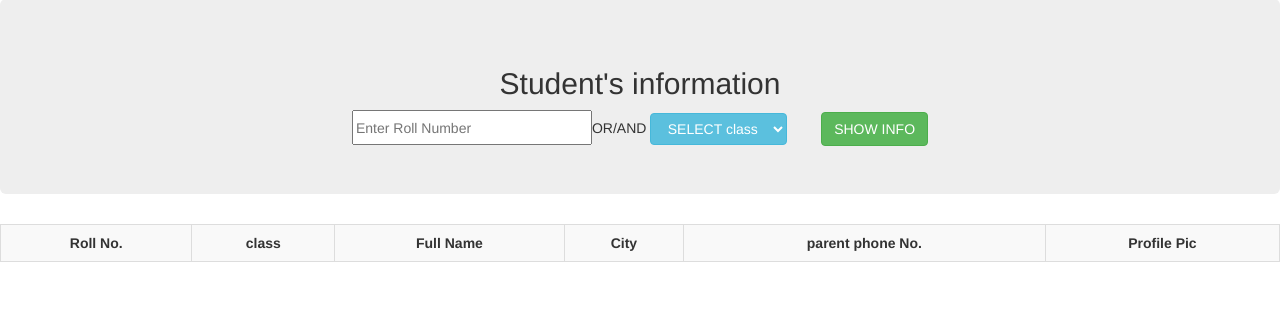
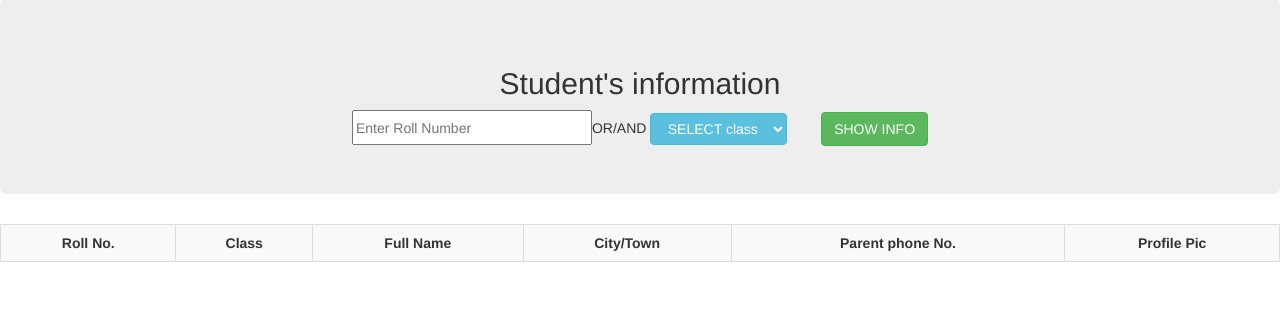
Before and after one commit to ODORA0/StudentManagement, a PHP site: page / in a window 1280 px wide. Shown: the part 193-518 px from the top of the page. Run offline with PHP 8.4, Linux system fonts and the light colour scheme; lists and menus that the app fills with data are empty; some libraries are stand-ins or nearby versions.

Commit message:
Minor changes

```diff
--- a/SMS/index.php
+++ b/SMS/index.php
@@ -42,10 +42,10 @@
 <table class="table table-striped table-bordered table-responsive text-center">
     <tr >
         <th class="text-center">Roll No.</th>
-        <th class="text-center">class</th>
+        <th class="text-center">Class</th>
         <th class="text-center">Full Name</th>
-        <th class="text-center">City</th>
-        <th class="text-center">parent phone No.</th>
+        <th class="text-center">City/Town</th>
+        <th class="text-center">Parent phone No.</th>
         <th class="text-center">Profile Pic</th>
     </tr>
 <?php
```
Also changed, not shown: SMS/admin/updatestudent.php (+6 -5 lines).
